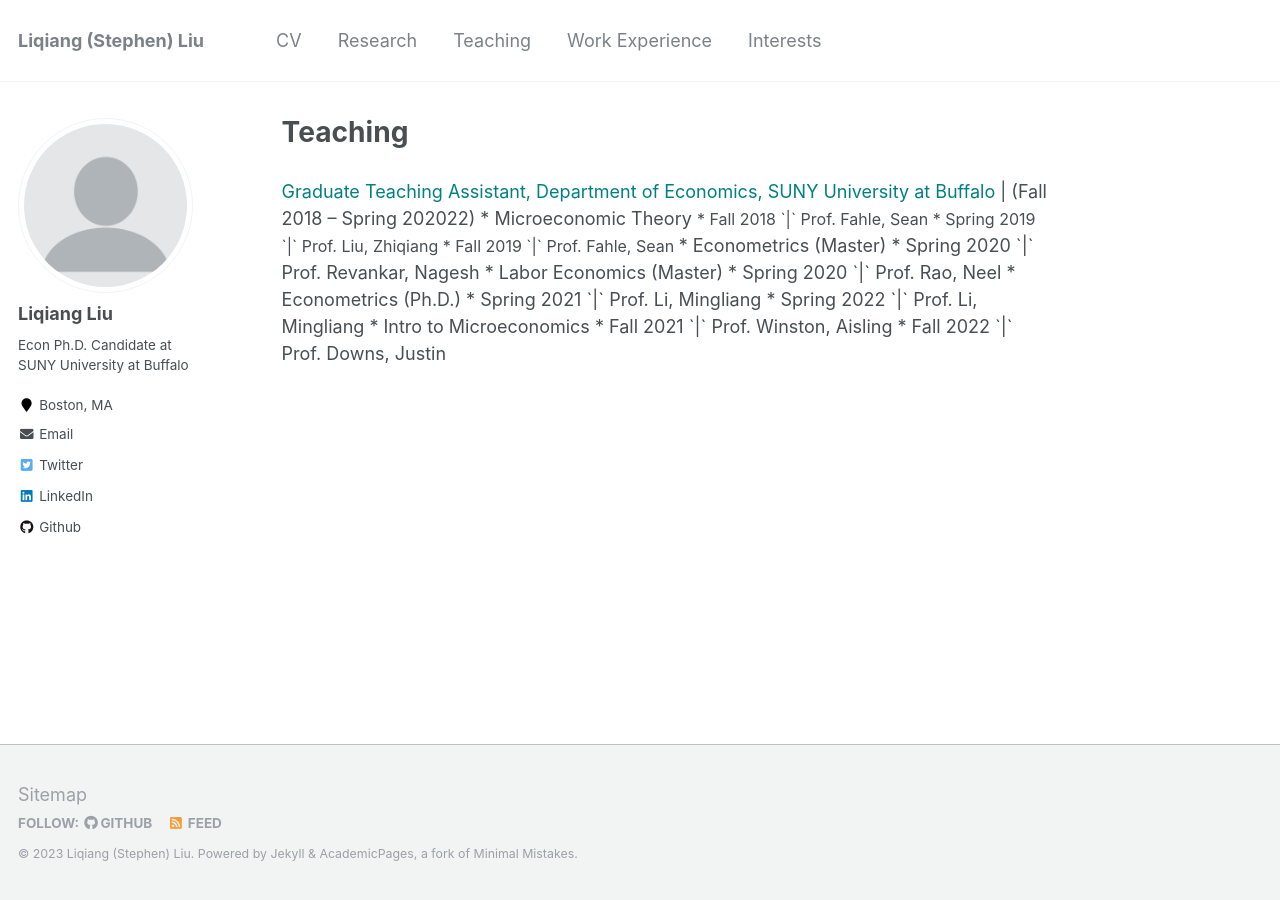
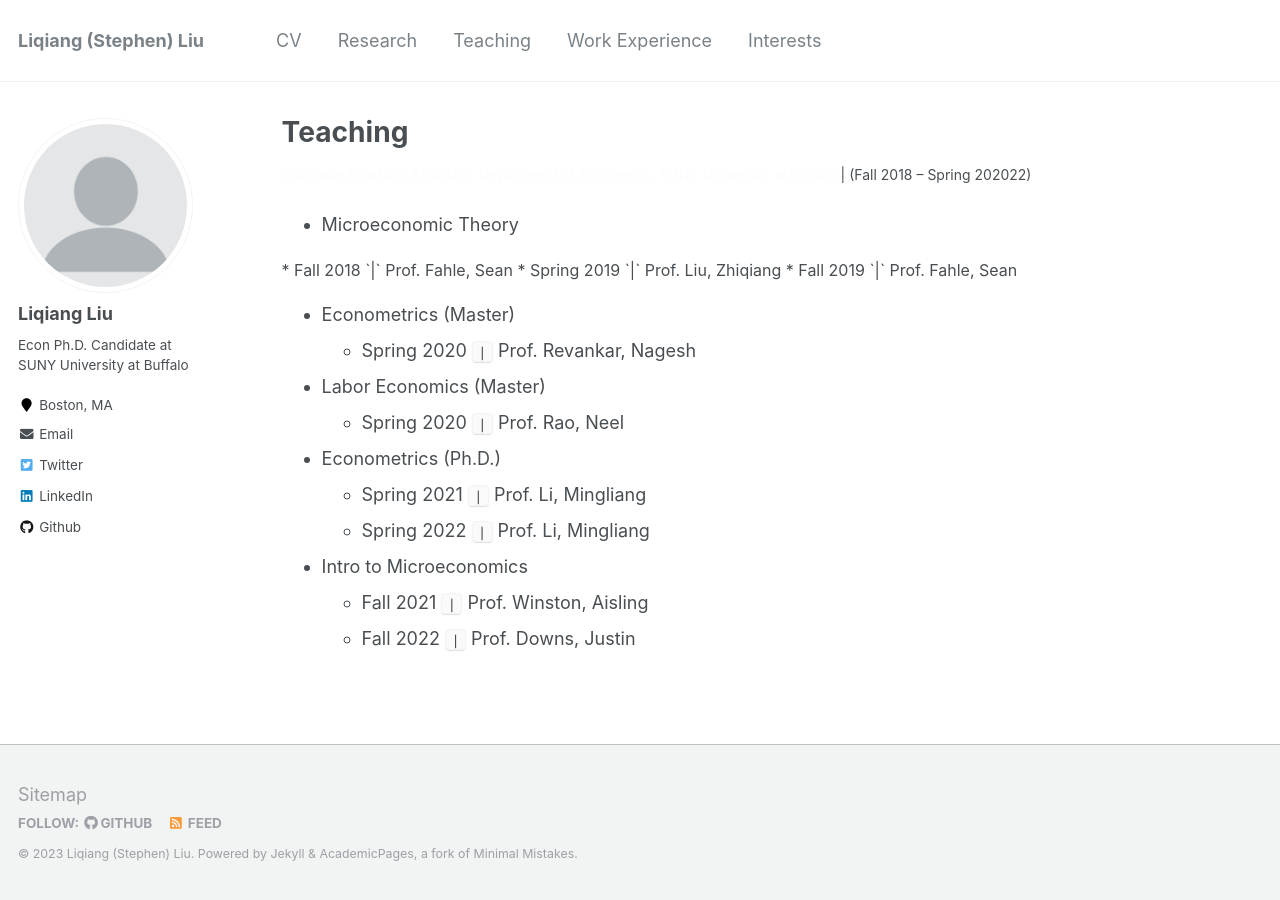
Before and after one commit to Liqiang-Liu/Liqiang-Liu.github.io, a Jekyll site: the page built from _pages/teaching.md, in a window 1280 px wide. Built offline with Jekyll 4.4.1, drawn with Linux system fonts in a browser that asks for light colours.

Commit message:
Update teaching.md

```diff
--- a/_pages/teaching.md
+++ b/_pages/teaching.md
@@ -19,8 +19,8 @@
 }
 </style>
 
-<ul class="custom-bullet">
-<span style="font-size: 18px;"> <span style="color:teal">Graduate Teaching Assistant, Department of Economics, SUNY University at Buffalo</span> | (Fall 2018 – Spring 202022)</span>
+
+<span style="font-size: 14px;"> <span style="color:#fafcff">Graduate Teaching Assistant, Department of Economics, SUNY University at Buffalo</span> | (Fall 2018 – Spring 202022)</span>
 * Microeconomic Theory
 <font size="3">
   * Fall   2018 `|` Prof. Fahle, Sean
@@ -37,4 +37,3 @@
 * Intro to Microeconomics
   * Fall   2021 `|` Prof. Winston, Aisling
   * Fall   2022 `|` Prof. Downs, Justin
-</ul>
```
